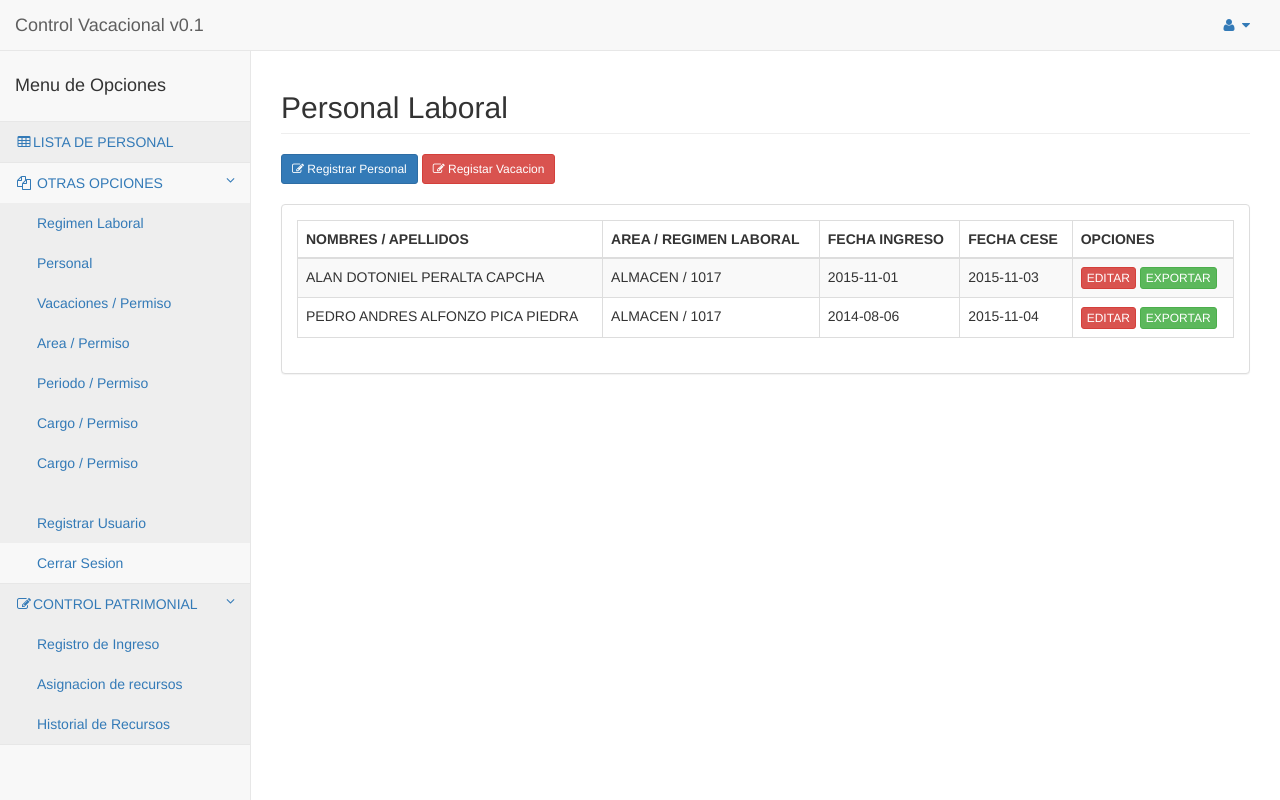
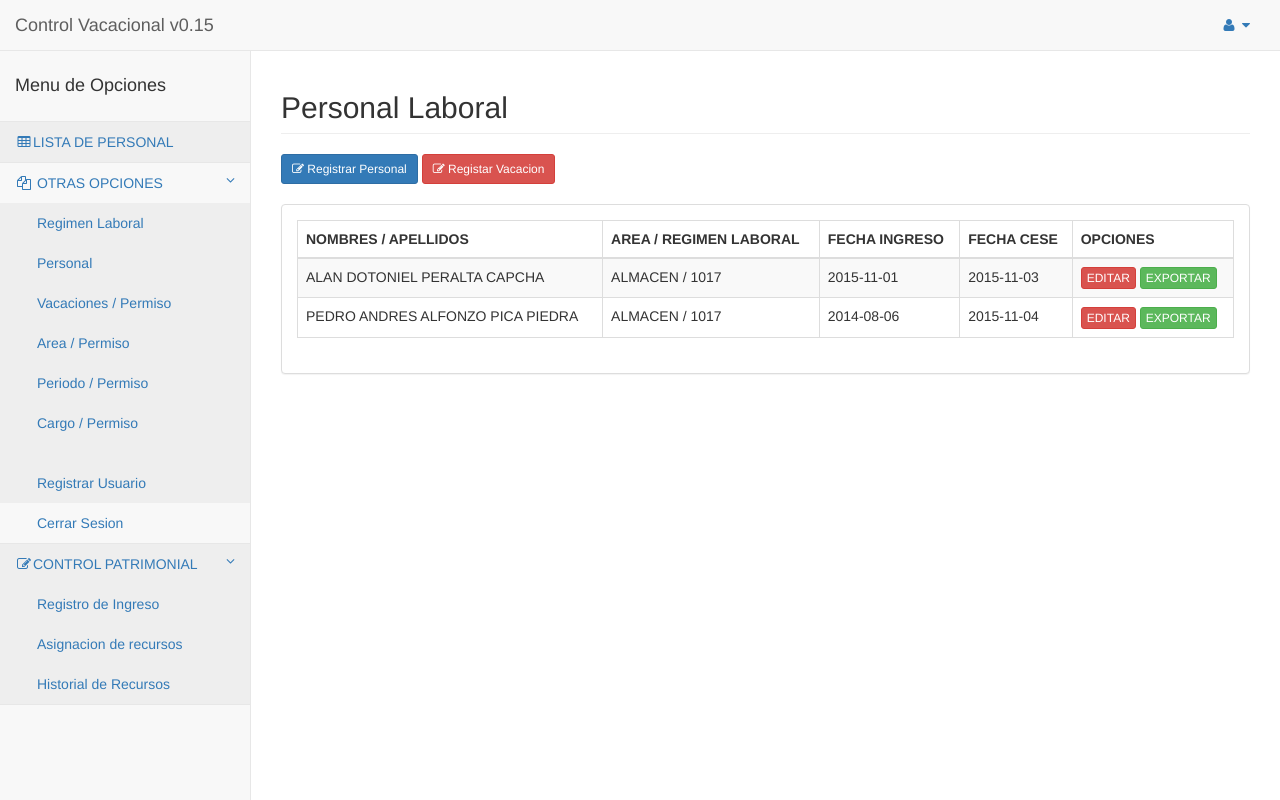
Before and after one commit to jsabbath/2fc2e4deb64b6a7dffcfb7df0d272ab06083bb841b384041130952a94b0360a9, a PHP site: page /pages/tables.php in a window 1280 px wide. Run offline with PHP 8.4, Linux system fonts and the light colour scheme; data comes from the database, SQL or seed files in the repository; data that the repository does not hold is empty.

Commit message:
ultimo
ultimo dia del hombre

```diff
--- a/pages/include/logUser.php
+++ b/pages/include/logUser.php
@@ -16,7 +16,7 @@ if($existe = @mysql_fetch_object($query))
 
 
 	//echo '<script>window="tables.php"</script>'. $user ;
-	header ("Location: /2fc2e4deb64b6a7dffcfb7df0d272ab06083bb841b384041130952a94b0360a9/pages/tables.php").$user;
+	header ("Location: /2fc2e4deb64b6a7dffcfb7df0d272ab06083bb841b384041130952a94b0360a9/pages/tables.php");
 	echo '<div>'.$user.'</div>';
 
 }else {
--- a/pages/reporte.php
+++ b/pages/reporte.php
@@ -73,7 +73,6 @@
 			</li>
 		</ul>
 	<div class="row">
-
 		<!--tabla detalles-->
 		<div class="col-sm-12 table-responsive">
 			<table aria-describedby="dataTables-example_info" role="grid" class="table table-striped table-bordered dataTable no-footer" id="dataTables-example">
@@ -165,6 +164,9 @@
 	table{
 		width: 500px;
 	}
+	.row{
+		margin-bottom: 40px:;
+	}
 </style>
 
 <?php
--- a/pages/tables.php
+++ b/pages/tables.php
@@ -28,7 +28,7 @@
                     <span class="icon-bar"></span>
                     <span class="icon-bar"></span>
                 </button>
-                <a class="navbar-brand" href="">Control Vacacional v0.1</a>
+                <a class="navbar-brand" href="">Control Vacacional v0.15</a>
             </div>
 
             <!-- /.navbar-header -->
@@ -42,6 +42,7 @@
                     <ul class="dropdown-menu dropdown-user">
                         <li>
                             <a href="#"><i class="fa fa-user fa-fw">
+                            <!--intento de ubicar nombre en panel principal-->
                             <?php
                                 $valor = $_GET['$user'];
                                 echo $valor;
@@ -77,7 +78,7 @@
                         <li>
                             <a href="#" class="mayuscula">
                                 <i class="fa fa-files-o fa-fw"></i> Otras Opciones
-                                <span class="fa arrow"></span>
+                                <span class="fa arrow"></span> <!--icono-->
                             </a>
                             <ul class="nav nav-second-level">
                                 <li>
@@ -98,9 +99,6 @@
                                 <li>
                                     <a data-toggle="modal" data-target="#ModalCRUCargo" href="">Cargo / Permiso</a>
                                 </li>
-                                <li>
-                                    <a data-toggle="modal" data-target="#ModalCRUCargo" href="">Cargo / Permiso</a>
-                                </li>
                                 <li role="presentation" class="divider">
                                     <a href=""></a>
                                 </li>
@@ -113,7 +111,7 @@
                             </ul>
                             <!-- /.nav-second-level -->
                         </li>
-                        <li>
+                        <li class='desable'>
                             <a href="" class="mayuscula">
                                 <i class="fa fa-edit fa-fw"></i>Control patrimonial
                                 <span class="fa arrow"></span>
```
Lines whose indentation alone changed are shown as unchanged.
